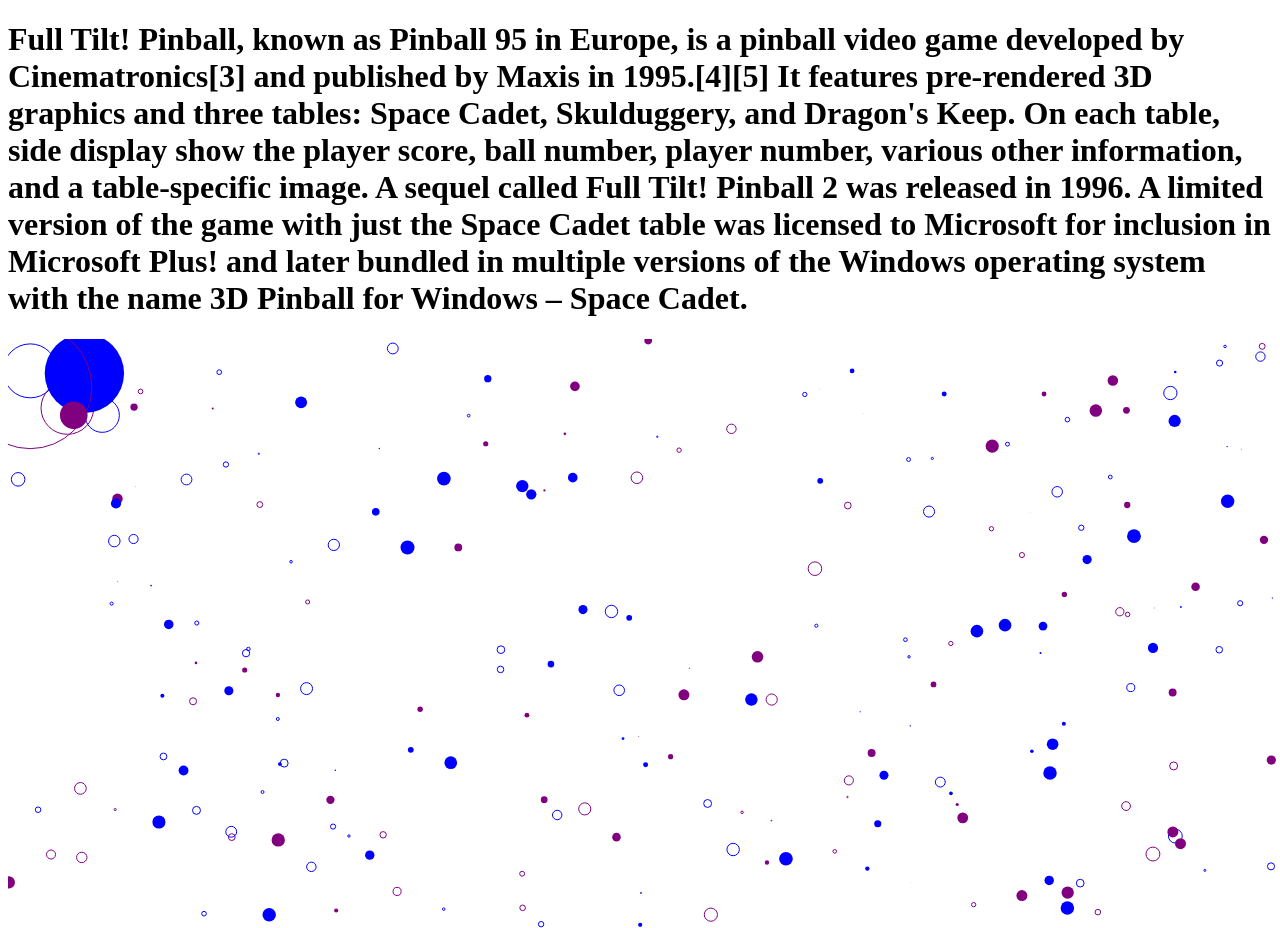
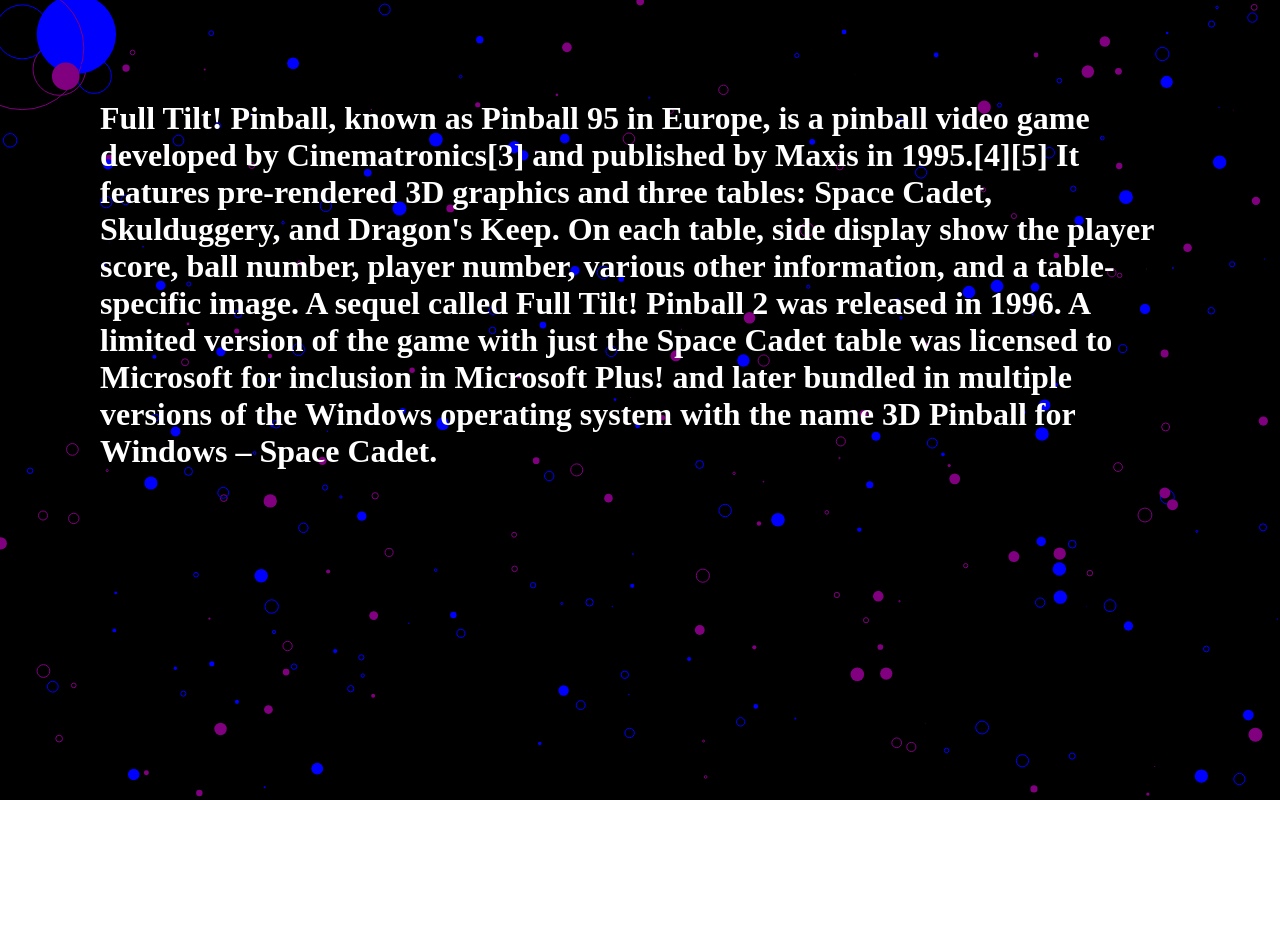
Before and after one commit to FrOsTy-bit25/thePoeticInternet, a plain HTML site: page documents/games.html in a window 1280 px wide. Shown: the top 928 px of the page. After the commit the page ends 804 px from the top, so only its background shows below. Drawn offline with Linux system fonts and the light colour scheme; files whose address does not match are found by name.

Commit message:
Update games.html

```diff
--- a/documents/games.html
+++ b/documents/games.html
@@ -5,7 +5,7 @@
         <meta http-equiv="X-UA-Compatible" content="IE=edge">
         <meta name="viewport" content="width=device-width, initial-scale=1.0">
         <title>Document</title>
-        <link rel="stylesheet" href="/mainWebsite /styles/gamesStyles.css">
+        <link rel="stylesheet" href="../styles/gamesStyles.css">
 
     </head>
 
```
